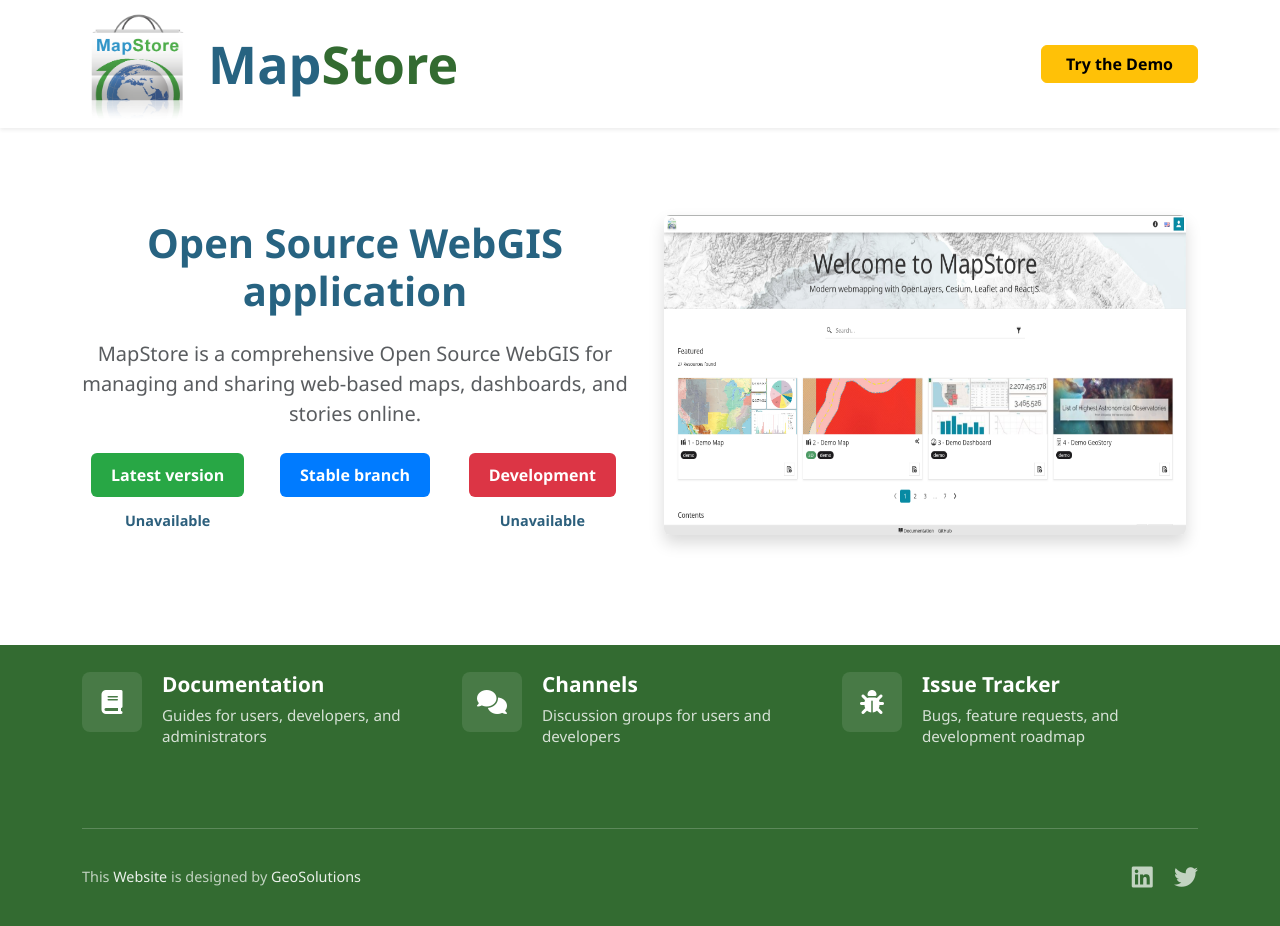
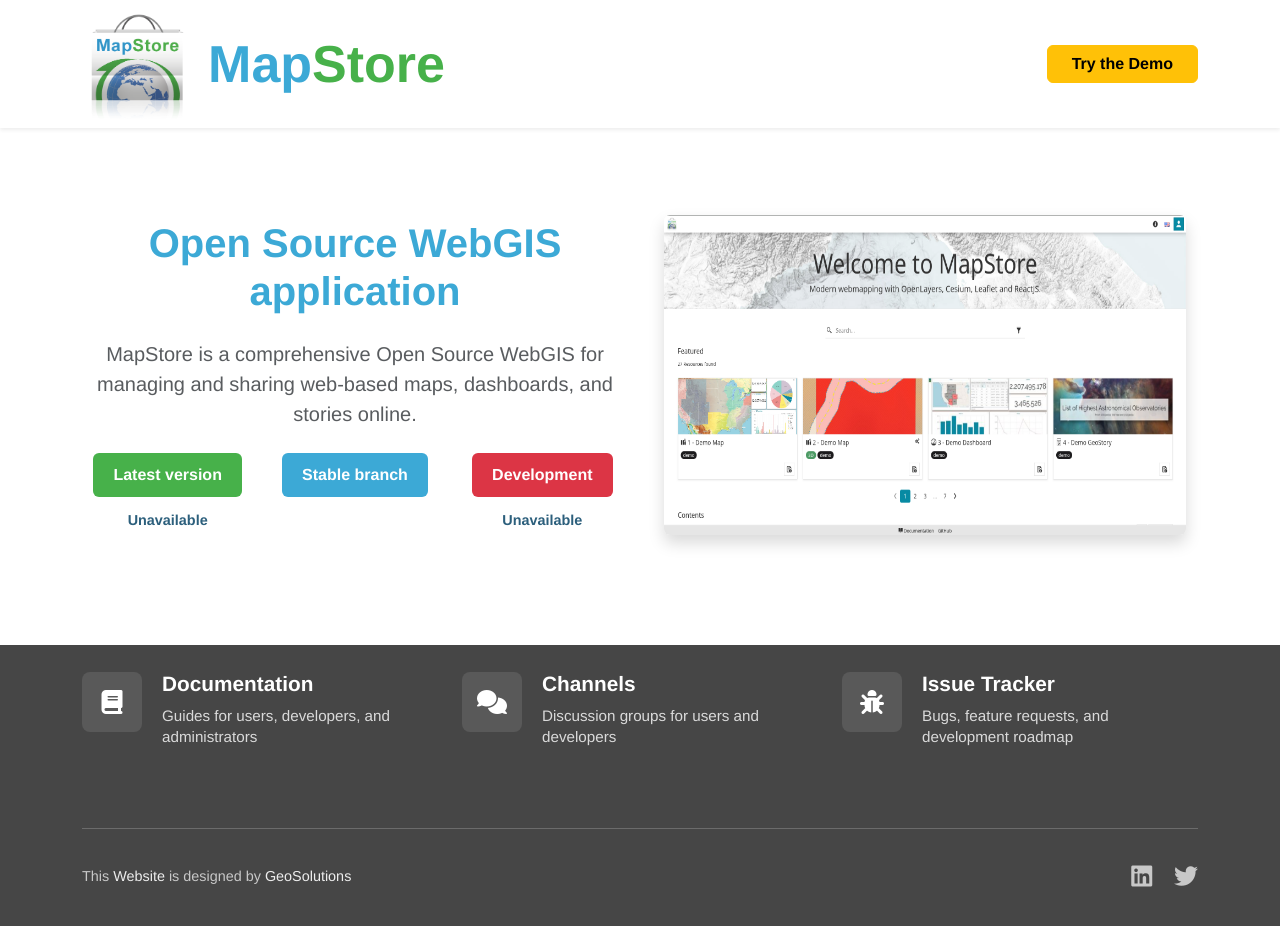
Before and after one commit to geosolutions-it/mapstore.github, a plain HTML site: page index.html in a window 1280 px wide. Drawn offline with nearby package versions, Linux system fonts and the light colour scheme; no server answers.

Commit message:
Update the style of the UI (#3)
* Update the style of the UI

* Add link to the mapstore home page on logo click

```diff
--- a/css/style.css
+++ b/css/style.css
@@ -1,10 +1,11 @@
 :root {
-    --mapstore-blue: #276381;
-    --mapstore-green: #336b31;
+    --mapstore-blue: #3ca9d6;
+    --mapstore-green: #47b14a;
+    --mapstore-footer-color: #464646;
 }
 
 body {
-    font-family: 'Segoe UI', Tahoma, Geneva, Verdana, sans-serif;
+    font-family: "Helvetica Neue", Arial, sans-serif;
     margin: 0;
     padding: 0;
 }
@@ -45,12 +46,12 @@ body {
 }
 
 .btn-latest {
-    background-color: #28a745;
+    background-color: var(--mapstore-green);
     color: white;
 }
 
 .btn-stable {
-    background-color: #007bff;
+    background-color: var(--mapstore-blue);
     color: white;
 }
 
@@ -67,7 +68,7 @@ body {
 }
 
 .footer-section {
-    background-color: var(--mapstore-green);
+    background-color: var(--mapstore-footer-color);
     color: white;
     padding: 60px 0 40px 0;
 }
@@ -169,3 +170,7 @@ body {
         margin-top: 20px;
     }
 }
+
+a.mapstore-logo {
+    text-decoration: none;
+}
--- a/index.html
+++ b/index.html
@@ -19,10 +19,10 @@
     <!-- Navigation -->
     <nav class="navbar navbar-expand-lg navbar-light bg-white shadow-sm">
         <div class="container">
-            <div class="d-flex align-items-center">
+            <a href="https://www.geosolutionsgroup.com/technologies/mapstore/" target="_blank" class="d-flex align-items-center mapstore-logo">
                 <img src="assets/mapstore.png" alt="Logo" class="me-2" style="height: 112px;">
                 <span class="fs-3 fw-bold text-primary"><span style="color: var(--mapstore-blue);font-size: 52px;">Map</span><span style="color: var(--mapstore-green);font-size: 52px;">Store</span></span>
-            </div>
+            </a>
 
             <div class="d-flex">
                 <a href="https://mapstore.geosolutionsgroup.com/mapstore/#/" class="btn btn-warning fw-semibold px-4">Try the Demo</a>
```
